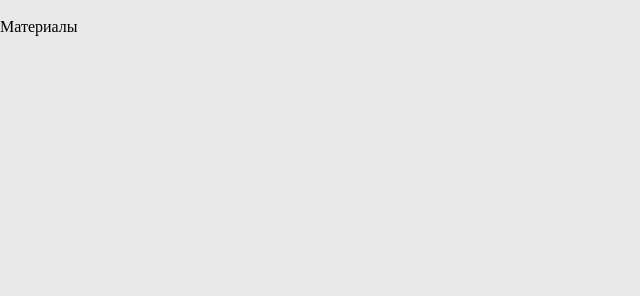
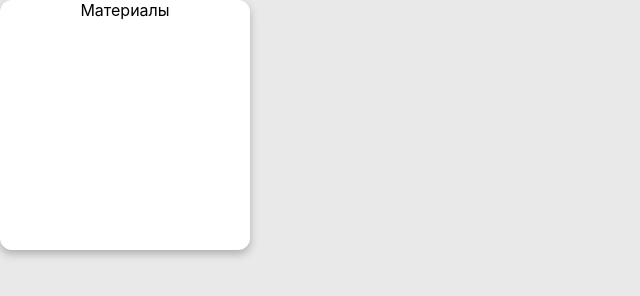
Before and after one commit to No-Linux-we-re-natural/BuildWatch, a plain HTML site: page menu.html in a window 1280 px wide. Shown: the whole page, without its empty margins (0-640 px from the left). Drawn offline with Linux system fonts and the light colour scheme.

Commit message:
Добавил больше стилей

```diff
--- a/styles/style.css
+++ b/styles/style.css
@@ -1,8 +1,28 @@
 *{
 	padding: 0;
 	margin: 0;
+	font-family: Inter;
+	font-style: normal;
+	line-height: normal;
 }
 
 body{
 	background-color: #E9E9E9;
 }
+
+a{
+	text-decoration: none;
+	color: black;
+}
+
+.card{
+	display: flex;
+	flex-direction: column;
+	align-items: center;
+
+	background-color: white;
+	width: 250px;
+	height: 250px;
+	border-radius: 12px;
+	filter: drop-shadow(0px 4px 4px rgba(0, 0, 0, 0.25));
+}
```
